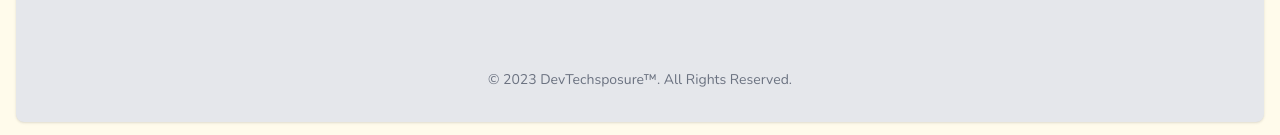
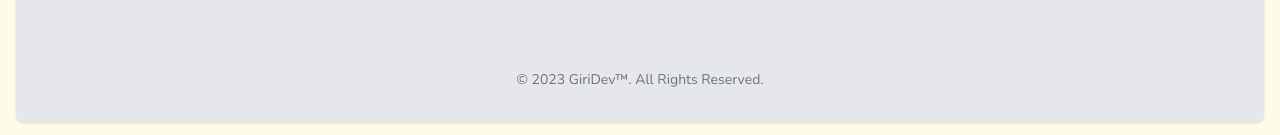
Before and after one commit to Ritikk-sudo/next-blog, a Next.js app: page /login in a window 1280 px wide. Shown: the part 743-878 px from the top of the page. Built offline with nearby package versions, Linux system fonts and the light colour scheme.

Commit message:
Brand name change in footer.tsx

```diff
--- a/src/components/Footer.tsx
+++ b/src/components/Footer.tsx
@@ -60,7 +60,7 @@ function Footer() {
         <span className="block justify-center text-sm text-gray-500 text-center dark:text-gray-400">
           © 2023{" "}
           <Link href="/" className="hover:underline hover:text-[#ce9251]">
-            DevTechsposure™
+            GiriDev™
           </Link>
           . All Rights Reserved.
         </span>
```
